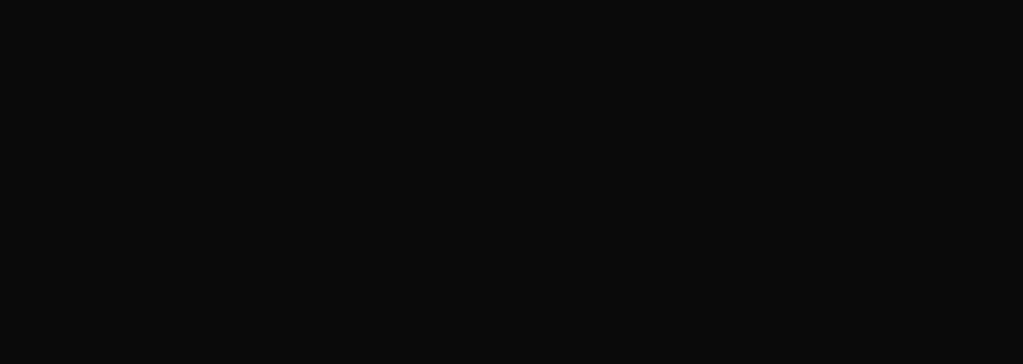
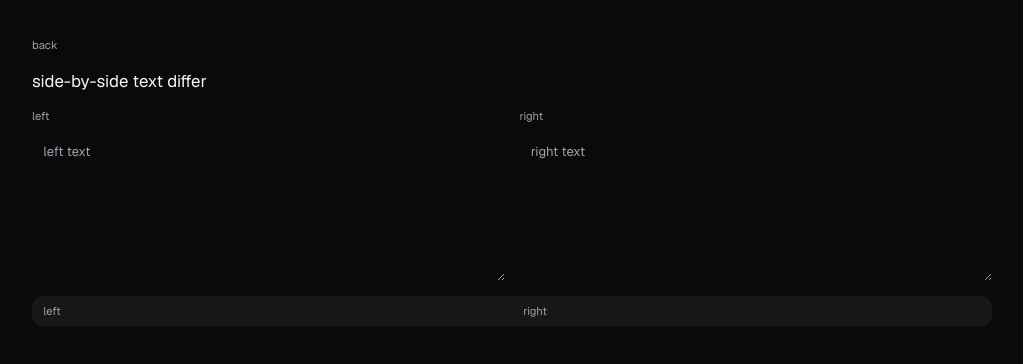
Before and after one commit to taskylizard/toys, a Vue app: page /diff in a window 1280 px wide. Before the commit this address had no page. Shown: the top 364 px of the page, without its empty margins (128-1151 px from the left). Built offline with nearby package versions, Linux system fonts and the light colour scheme; the HTML template or start-up script is replaced by a standard one.

Commit message:
feat: add text diff tool

```diff
--- a/src/router/index.ts
+++ b/src/router/index.ts
@@ -1,6 +1,5 @@
 import { createRouter, createWebHistory } from 'vue-router'
 import HomeView from '../views/HomeView.vue'
-import Base64View from '../views/Base64View.vue'
 
 const router = createRouter({
   history: createWebHistory(import.meta.env.BASE_URL),
@@ -13,7 +12,12 @@
     {
       path: '/base64',
       name: 'base64',
-      component: Base64View,
+      component: () => import('../views/Base64View.vue'),
+    },
+    {
+      path: '/diff',
+      name: 'diff',
+      component: () => import('../views/DiffView.vue'),
     },
   ],
 })
--- /dev/null
+++ b/src/views/DiffView.vue
@@ -0,0 +1,100 @@
+<script setup lang="ts">
+import { computed, ref } from 'vue'
+import { RouterLink } from 'vue-router'
+import { diffLines } from 'diff'
+
+type DiffRow = {
+  left: string
+  right: string
+  type: 'added' | 'removed' | 'same'
+}
+
+const leftText = ref('')
+const rightText = ref('')
+
+const buildRows = (left: string, right: string): DiffRow[] => {
+  const changes = diffLines(left, right)
+  const rows: DiffRow[] = []
+
+  changes.forEach((change) => {
+    const lines = change.value.split('\n')
+    if (lines[lines.length - 1] === '') {
+      lines.pop()
+    }
+
+    lines.forEach((line) => {
+      if (change.added) {
+        rows.push({ left: '', right: line, type: 'added' })
+        return
+      }
+
+      if (change.removed) {
+        rows.push({ left: line, right: '', type: 'removed' })
+        return
+      }
+
+      rows.push({ left: line, right: line, type: 'same' })
+    })
+  })
+
+  return rows
+}
+
+const diffRows = computed(() => buildRows(leftText.value, rightText.value))
+</script>
+
+<template>
+  <main class="min-h-screen px-6 py-10 text-neutral-200">
+    <section class="mx-auto flex max-w-5xl flex-col gap-4">
+      <RouterLink class="text-xs text-neutral-400 hover:text-neutral-200" to="/">back</RouterLink>
+      <h1 class="text-lg text-neutral-100">side-by-side text differ</h1>
+
+      <div class="grid gap-4 md:grid-cols-2">
+        <div class="flex flex-col gap-2">
+          <label class="text-xs text-neutral-400" for="diff-left">left</label>
+          <textarea
+            id="diff-left"
+            v-model="leftText"
+            class="min-h-40 w-full rounded-xl bg-neutral-950 p-3 text-sm text-neutral-100"
+            placeholder="left text"
+          />
+        </div>
+        <div class="flex flex-col gap-2">
+          <label class="text-xs text-neutral-400" for="diff-right">right</label>
+          <textarea
+            id="diff-right"
+            v-model="rightText"
+            class="min-h-40 w-full rounded-xl bg-neutral-950 p-3 text-sm text-neutral-100"
+            placeholder="right text"
+          />
+        </div>
+      </div>
+
+      <div class="grid gap-px overflow-hidden rounded-xl bg-neutral-900 text-sm">
+        <div class="grid grid-cols-2 bg-neutral-900 text-xs text-neutral-400">
+          <div class="px-3 py-2">left</div>
+          <div class="px-3 py-2">right</div>
+        </div>
+        <div
+          v-for="(row, index) in diffRows"
+          :key="`${row.type}-${index}`"
+          class="grid grid-cols-2 gap-px bg-neutral-900"
+          data-testid="diff-row"
+        >
+          <div
+            class="px-3 py-2"
+            :class="row.type === 'removed' ? 'bg-neutral-800 text-neutral-200' : 'bg-neutral-950 text-neutral-300'"
+          >
+            {{ row.left || ' ' }}
+          </div>
+          <div
+            class="px-3 py-2"
+            :class="row.type === 'added' ? 'bg-neutral-800 text-neutral-200' : 'bg-neutral-950 text-neutral-300'"
+          >
+            {{ row.right || ' ' }}
+          </div>
+        </div>
+      </div>
+    </section>
+  </main>
+</template>
--- a/src/views/HomeView.vue
+++ b/src/views/HomeView.vue
@@ -7,9 +7,8 @@
     <section class="mx-auto flex max-w-3xl flex-col gap-4">
       <h1 class="text-lg text-neutral-100">tools</h1>
       <ul class="list-disc pl-5 text-sm text-neutral-400">
-        <li>
-          <RouterLink class="hover:text-neutral-200" to="/base64">base64 encode / decode</RouterLink>
-        </li>
+        <li><RouterLink class="hover:text-neutral-200" to="/base64">base64 encode / decode</RouterLink></li>
+        <li><RouterLink class="hover:text-neutral-200" to="/diff">side-by-side text differ</RouterLink></li>
       </ul>
     </section>
   </main>
```
Also changed, not shown: package.json (+7 -0 lines), 2 other files (tests, documents, lock files or other folders).
